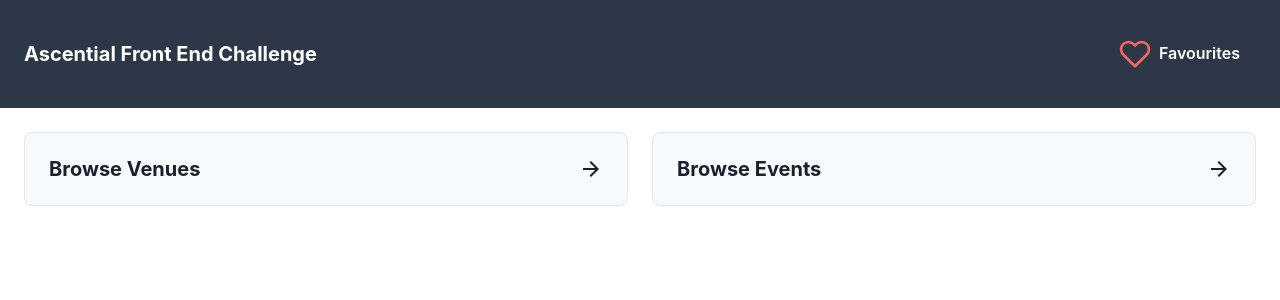
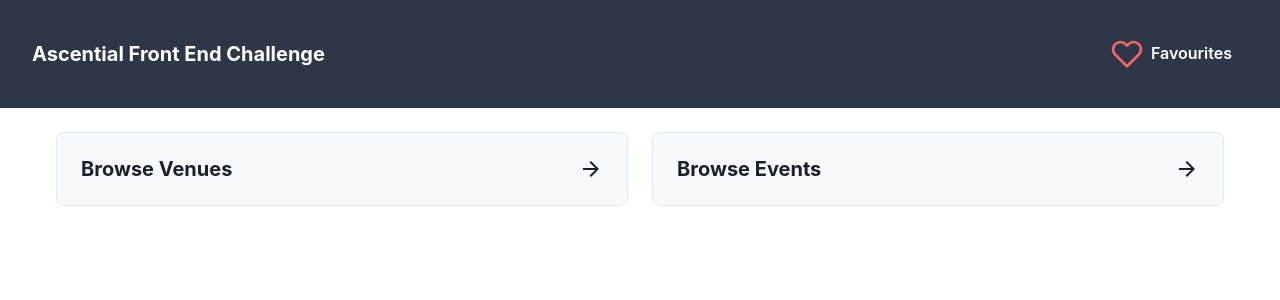
Before and after one commit to xanwil/ascential-frontend-challenge, a React (Vite) app: page / in a window 1280 px wide. Shown: the top 300 px of the page. Built offline with nearby package versions, Linux system fonts and the light colour scheme.

Commit message:
add max width on larger screens

```diff
--- a/src/App.tsx
+++ b/src/App.tsx
@@ -1,5 +1,6 @@
 import React from 'react';
 import { BrowserRouter as Router, Route, Routes } from 'react-router-dom';
+import { Container } from '@chakra-ui/react';
 import Home from './components/Home';
 import Venues from './components/Venues';
 import Venue from './components/Venue';
@@ -13,6 +14,7 @@ const App: React.FC = () => (
   <FavouritesProvider>
     <Router>
       <Nav />
+      <Container maxW="container.xl" px={{ base: 4, md: 8 }}>
         <Routes>
           <Route path="/" Component={Home} />
           <Route path="/venues" Component={Venues} />
@@ -20,6 +22,7 @@ const App: React.FC = () => (
           <Route path="/events" Component={Events} />
           <Route path="/events/:eventId" Component={Event} />
         </Routes>
+      </Container>
       <FavouritesDrawer />
     </Router>
   </FavouritesProvider>
--- a/src/components/Nav.tsx
+++ b/src/components/Nav.tsx
@@ -1,5 +1,5 @@
 import React from 'react';
-import { Flex, Heading, Spacer, Button, Text } from '@chakra-ui/react';
+import { Flex, Heading, Spacer, Button, Text, Container } from '@chakra-ui/react';
 import { useFavourites } from '../contexts/FavouritesContext';
 import HeartIcon from './HeartIcon';
 
@@ -12,12 +12,13 @@ const Nav: React.FC = () => {
       as="nav"
       bg="gray.700"
       color="white"
-      padding="24px"
-      align="center"
       position="sticky"
       top="0"
       zIndex="11"
+      w="100%"
     >
+      <Container maxW="container.xl" px={{ base: 4, md: 8 }} w="100%">
+        <Flex align="center" py="6">
           <Heading size="md">Ascential Front End Challenge</Heading>
           <Spacer />
           <Flex position="relative">
@@ -60,6 +61,8 @@ const Nav: React.FC = () => {
             )}
           </Flex>
         </Flex>
+      </Container>
+    </Flex>
   );
 };
 
```
Lines whose indentation alone changed are shown as unchanged.
